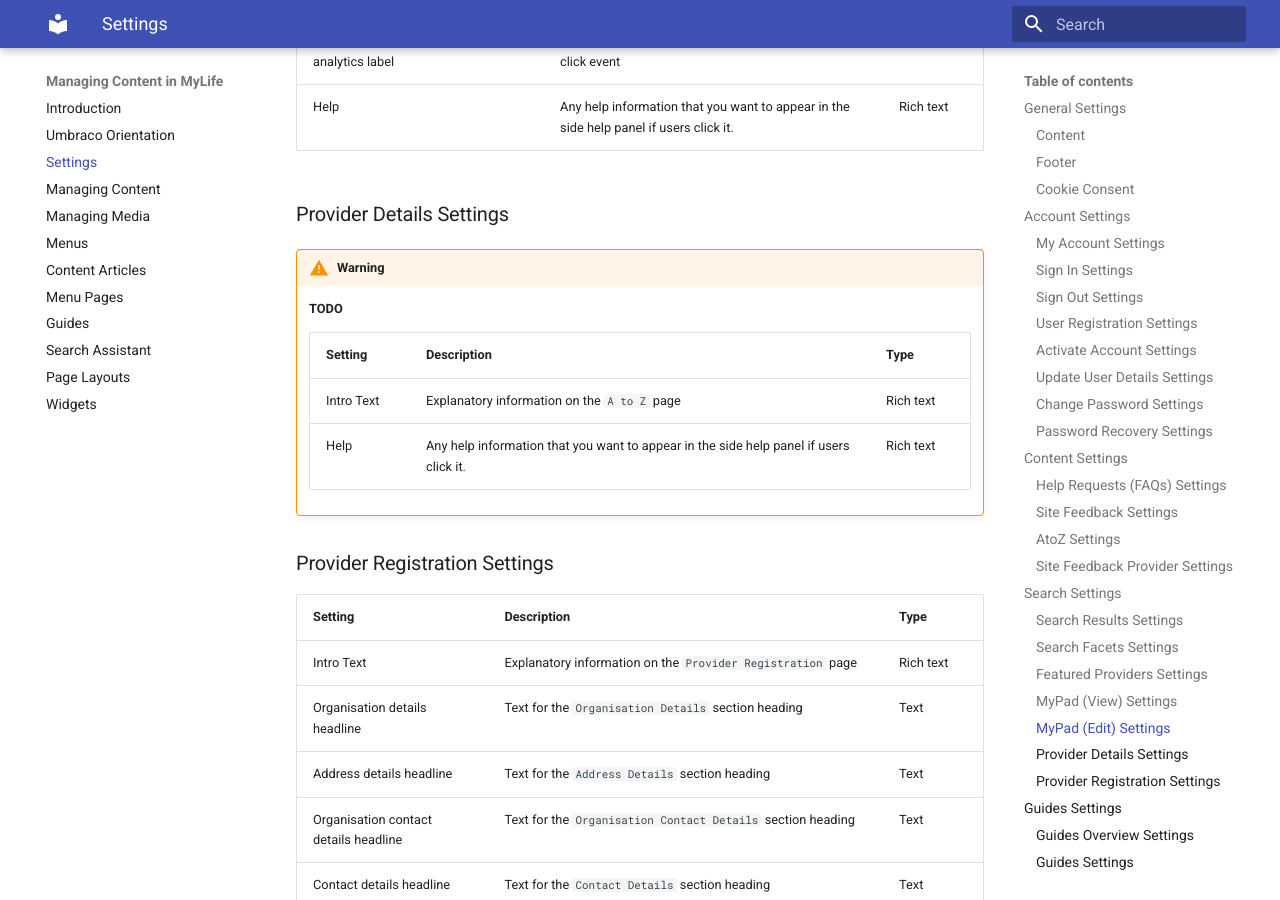
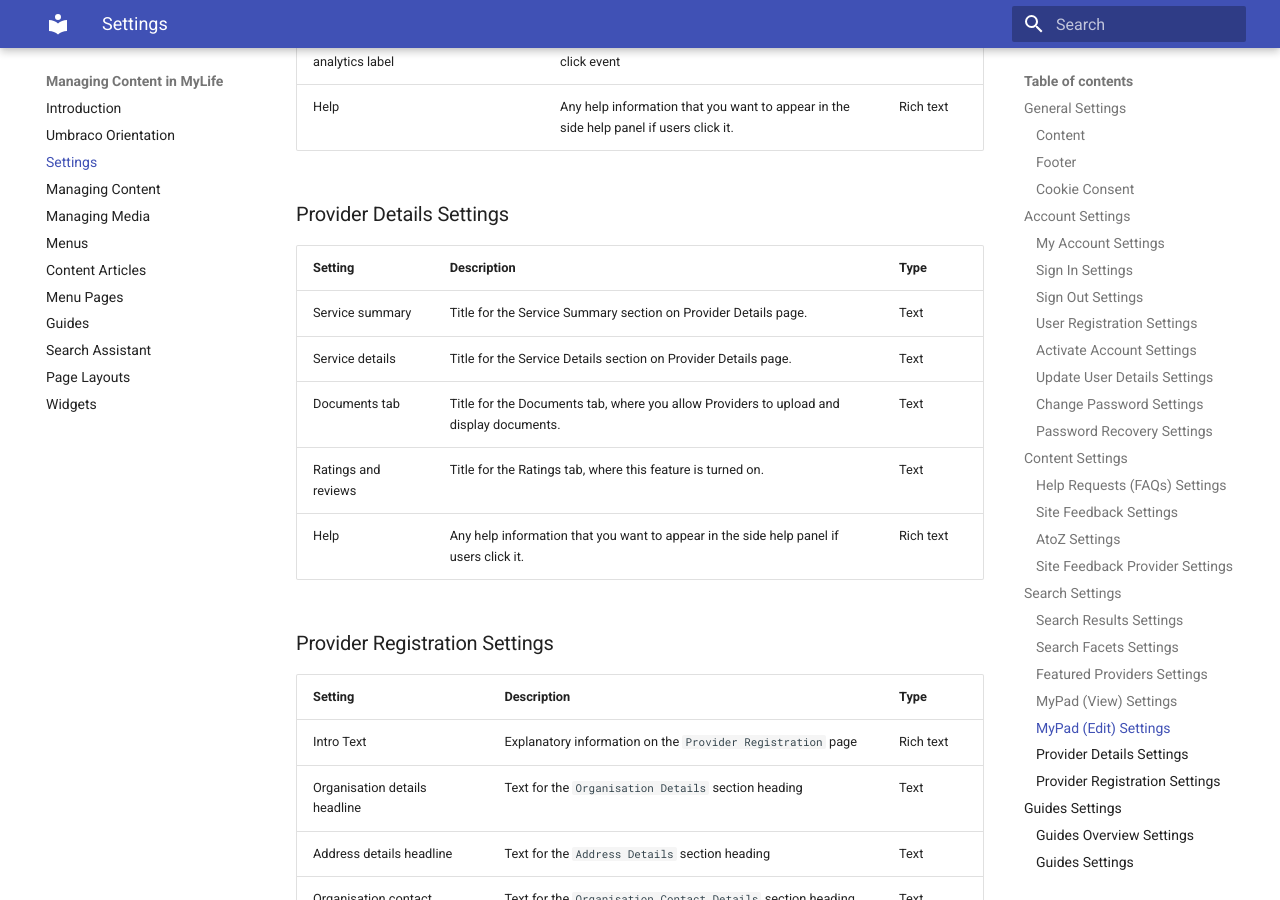
Before and after one commit to airburst/docs-cms, an MkDocs documentation site: the page built from docs/settings/index.md, in a window 1280 px wide and 900 px high, scrolled down 13307 px. Built offline with MkDocs 1.6.1 and Material for MkDocs 9.7.7, drawn with Linux system fonts in a browser that asks for light colours; old or Windows-style settings are respelled for this version of MkDocs.

Commit message:
Changes for Beta release

```diff
--- a/docs/settings/index.md
+++ b/docs/settings/index.md
@@ -277,13 +277,13 @@ Result and no-result text above can use placeholders as follows:
 
 ### Provider Details Settings
 
-!!! warning
-    __TODO__
-
-    |Setting|Description|Type|
-    | ------------- | ------------- | ------------- |
-    |Intro Text|Explanatory information on the `A to Z` page|Rich text|
-    |Help|Any help information that you want to appear in the side help panel if users click it.|Rich text|
+|Setting|Description|Type|
+| ------------- | ------------- | ------------- |
+|Service summary|Title for the Service Summary section on Provider Details page.|Text|
+|Service details|Title for the Service Details section on Provider Details page.|Text|
+|Documents tab|Title for the Documents tab, where you allow Providers to upload and display documents.|Text|
+|Ratings and reviews|Title for the Ratings tab, where this feature is turned on.|Text|
+|Help|Any help information that you want to appear in the side help panel if users click it.|Rich text|
 
 ### Provider Registration Settings
 |Setting|Description|Type|
```
Also changed, not shown: docs/file-management/index.md (+1 -2 lines), docs/widgets/index.md (+7 -6 lines), docs/file-management/breadcrumb-in-page.jpg (added), docs/widgets/add-links.jpg (added), docs/widgets/menu-picker.jpg (added).
